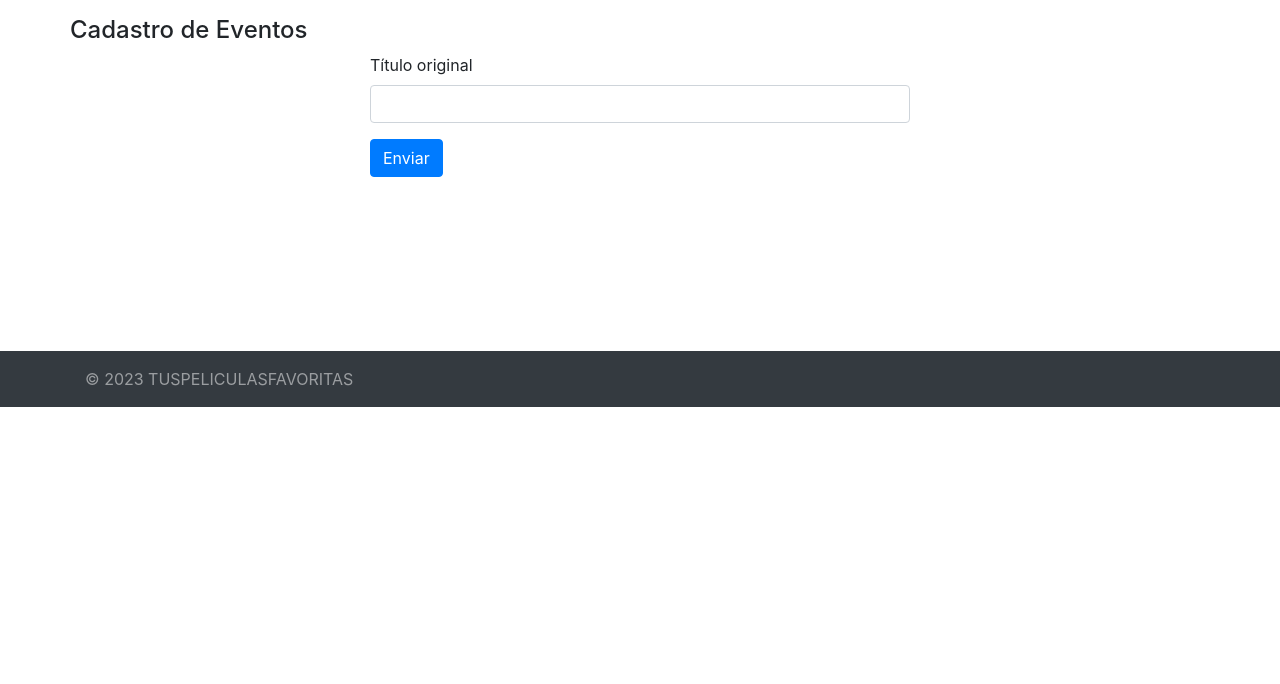
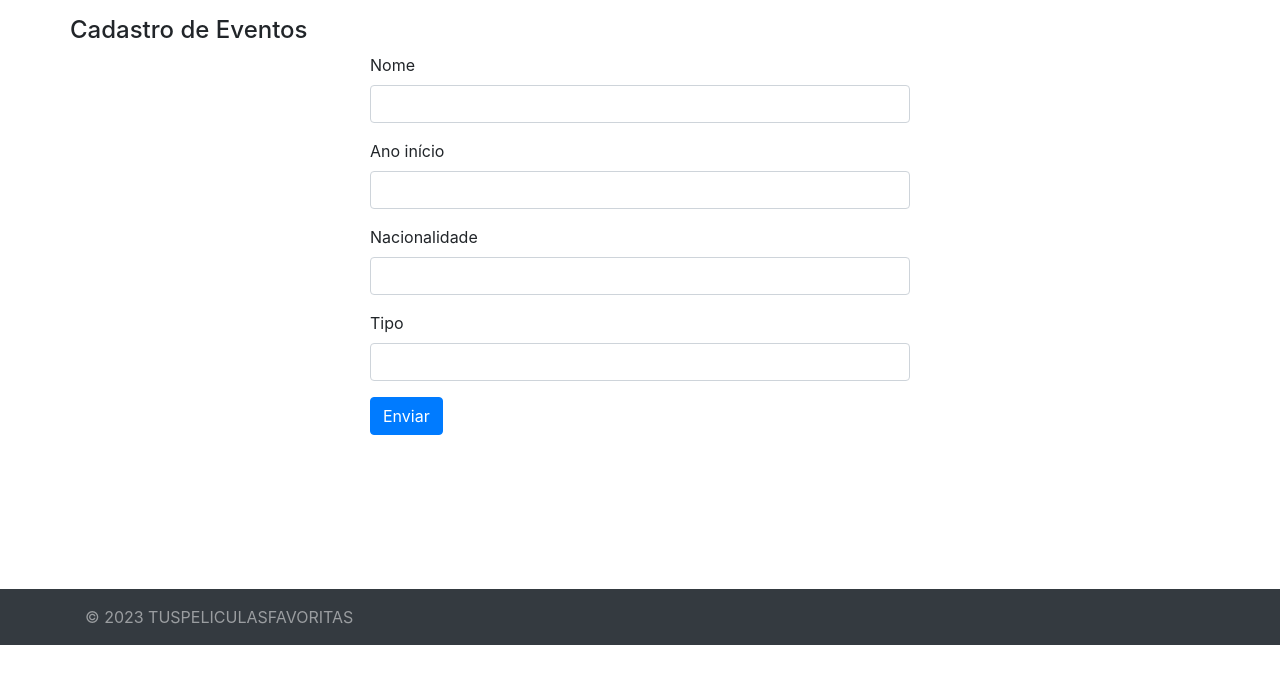
Before and after one commit to menezessn/EP3BD, a PHP site: page /registerscreens/cadastro_eventos.php in a window 1280 px wide. Shown: the part 56-740 px from the top of the page. Run offline with PHP 8.4, Linux system fonts and the light colour scheme; data that the repository does not hold is empty.

Commit message:
finalizado cadastro eventos

```diff
--- a/registerscreens/cadastro_eventos.php
+++ b/registerscreens/cadastro_eventos.php
@@ -27,7 +27,7 @@ try {
 <head>
     <meta charset="UTF-8">
     <meta name="viewport" content="width=device-width, initial-scale=1.0">
-    <title>Cadastro de Pessoas</title>
+    <title>Cadastro de Eventos</title>
     <link rel="stylesheet" href="https://stackpath.bootstrapcdn.com/bootstrap/4.1.3/css/bootstrap.min.css" integrity="sha384-MCw98/SFnGE8fJT3GXwEOngsV7Zt27NXFoaoApmYm81iuXoPkFOJwJ8ERdknLPMO" crossorigin="anonymous">
     <script src="https://code.jquery.com/jquery-3.3.1.slim.min.js" integrity="sha384-q8i/X+965DzO0rT7abK41JStQIAqVgRVzpbzo5smXKp4YfRvH+8abtTE1Pi6jizo" crossorigin="anonymous"></script>
     <script src="https://cdnjs.cloudflare.com/ajax/libs/popper.js/1.14.3/umd/popper.min.js" integrity="sha384-ZMP7rVo3mIykV+2+9J3UJ46jBk0WLaUAdn689aCwoqbBJiSnjAK/l8WvCWPIPm49" crossorigin="anonymous"></script>
@@ -59,11 +59,23 @@ try {
                 <div class="col"></div>
                 <div class="col-6">
 
-                    <form method="post" action="../services/pessoa_filme_services.php">
+                    <form method="post" action="../services/eventos_services.php">
 
                         <div class="form-group">
-                            <label for="titulo_original">Título original</label>
-                            <input type="text" class="form-control" id="titulo_original" name="titulo_original" required>
+                            <label for="nome">Nome</label>
+                            <input type="text" class="form-control" id="nome" name="nome" required>
+                        </div>
+                        <div class="form-group">
+                            <label for="ano_inicio">Ano início</label>
+                            <input type="number" class="form-control" id="ano_inicio" name="ano_inicio" required>
+                        </div>
+                        <div class="form-group">
+                            <label for="nacionalidade">Nacionalidade</label>
+                            <input type="text" class="form-control" id="nacionalidade" name="nacionalidade" required>
+                        </div>
+                        <div class="form-group">
+                            <label for="tipo">Tipo</label>
+                            <input type="text" class="form-control" id="tipo" name="tipo" required>
                         </div>
 
                         <button type="submit" class="btn btn-primary mb-5">Enviar</button>
@@ -75,7 +87,7 @@ try {
         </div>
 
     </div>
-    <div style="margin-top: 110px;">
+    <div style="margin-top: 90px;">
     <?php
 
         include '../partials/footer.php';
```
Also changed, not shown: services/eventos_services.php (added, +28 -0 lines).
